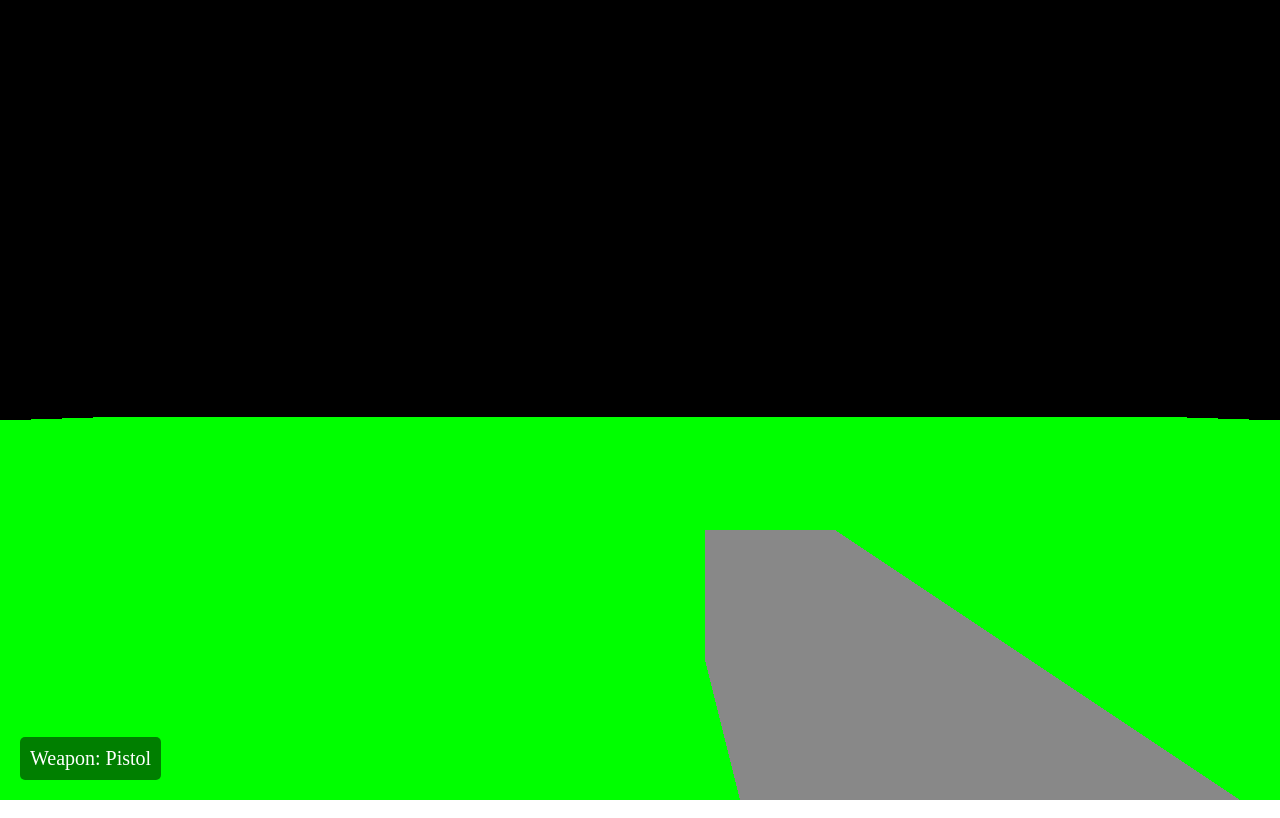
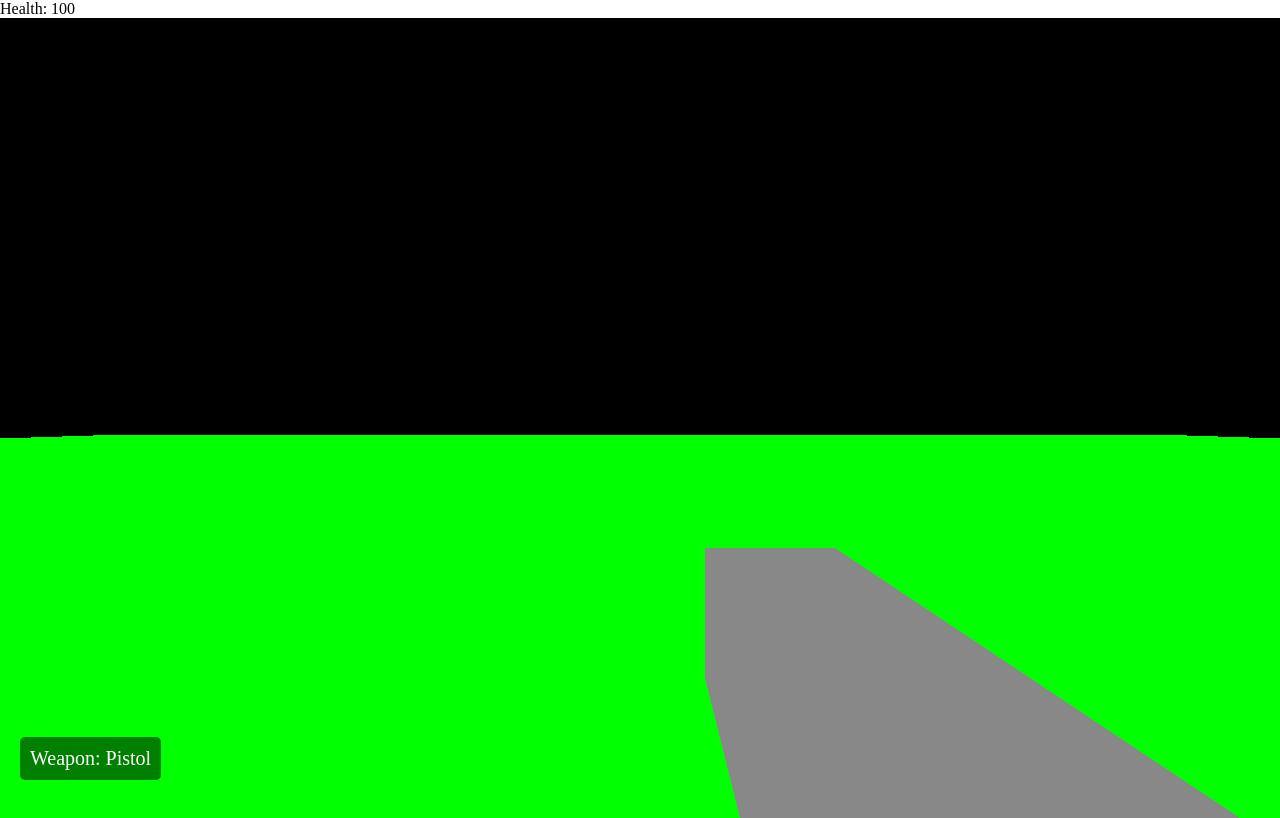
Before and after one commit to gregplays22k/FPS, a plain HTML site: page index.html in a window 1280 px wide. Drawn offline with nearby package versions, Linux system fonts and the light colour scheme; animation ran at ten frames a second.

Commit message:
Update index.html

```diff
--- a/index.html
+++ b/index.html
@@ -7,6 +7,7 @@
   <link rel="stylesheet" href="style.css">
 </head>
 <body>
+  <div id="healthDisplay">Health: 100</div>
   <div id="weaponDisplay">Weapon: Pistol</div>
   <script src="https://cdnjs.cloudflare.com/ajax/libs/three.js/r128/three.min.js"></script>
   <script src="script.js"></script>
```
